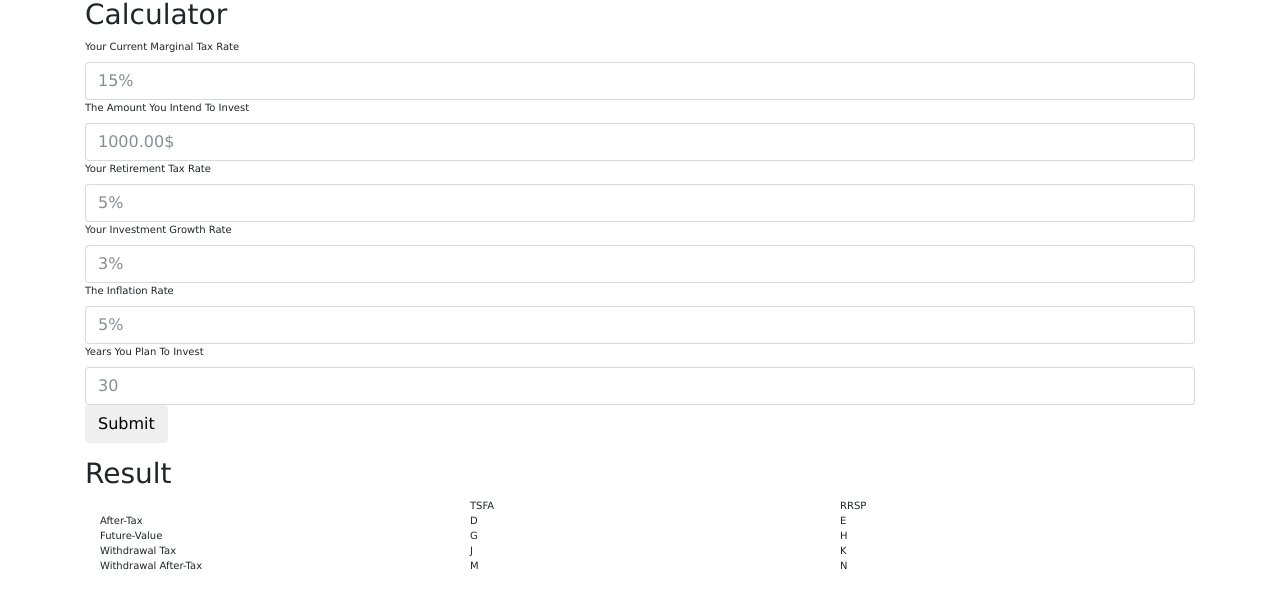
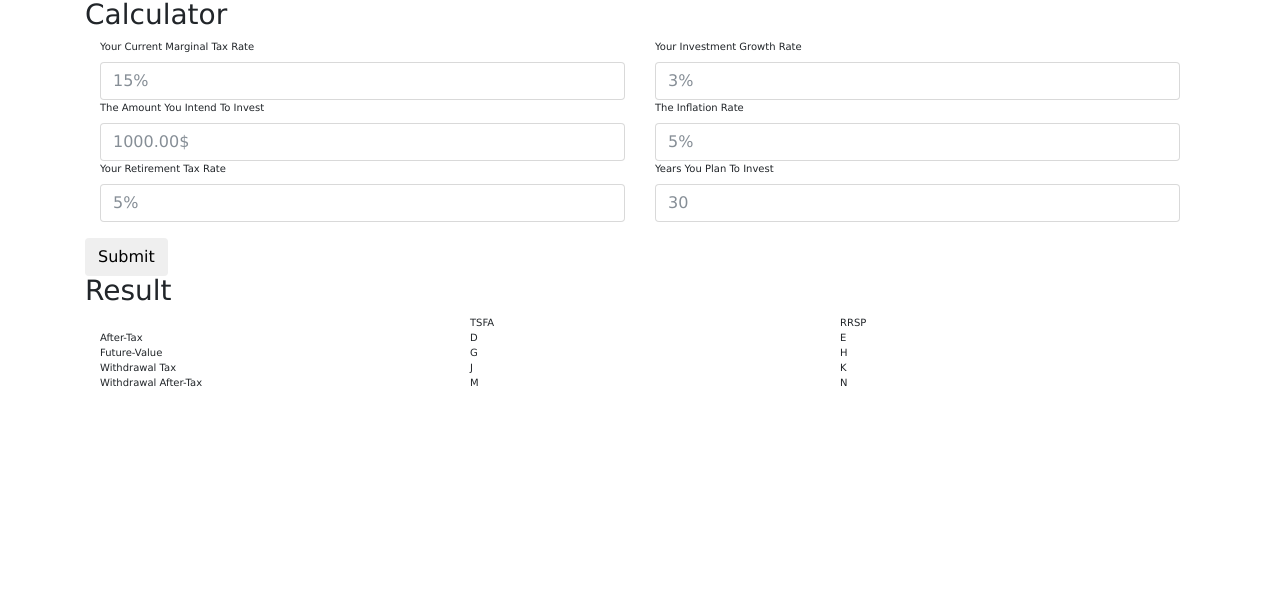
Before and after one commit to ecramer89/finaCalc, a website: page client/index.html in a window 1280 px wide. Drawn offline with nearby package versions, Linux system fonts and the light colour scheme.

Commit message:
completed the rearrangement of the grid components

```diff
--- a/client/index.html
+++ b/client/index.html
@@ -20,7 +20,8 @@
         <div class="col" id="formPanel">
         <h3>Calculator</h3>
             <form onsubmit="calculate()">
-                <div class="form-group" id="calculatorForm">
+                <div class="container">
+                    <div class="row" id="calculatorForm"></div>
                 </div>
             </form>
         </div>
@@ -86,16 +87,48 @@
 
     //form
 
+    /*
+    need as many form groups as num fields / fields per col
+
+     <div class="col form-group">
+     </div>
+
+     */
+
+
     function createFormInputFields(){
-      var formGroup = document.getElementById("calculatorForm")
-      Object.keys(formFields).map(function(field){
-            const fieldData = formFields[field]
-            const label = fieldData.label
-            const placeholder= fieldData.placeholder
-            formGroup.insertAdjacentHTML("beforeEnd", '<label class="formField" for="'+field+'">'+label+'</label>');
-            formGroup.insertAdjacentHTML("beforeEnd", '<input type="text" placeholder="'+placeholder+'" class="form-control formField input-sm" id="'+field+'">');
-      })
-      formGroup.insertAdjacentHTML("beforeEnd",'<button type="submit" class="btn btn-default">Submit</button>')
+      const fieldsPerCol = 3;
+      var formContainer = document.getElementById("calculatorForm")
+      const fieldNames = Object.keys(formFields)
+      const numFields = fieldNames.length
+      var formGroup = createFormGroup()
+      formContainer.appendChild(formGroup)
+      var currFormGroup = 0
+
+      for(var i = 0; i< numFields;i++){
+         const forFormGroup = Math.floor(i/fieldsPerCol)
+            if(forFormGroup != currFormGroup){
+              formGroup = createFormGroup()
+              formContainer.appendChild(formGroup)
+              currFormGroup = forFormGroup
+            }
+        addFormFieldLabelAndInputToFormGroup(formGroup, fieldNames[i])
+      }
+      formContainer.insertAdjacentHTML("afterEnd",'<div class="row"><button type="submit" class="btn btn-default">Submit</button></div>')
+    }
+
+    function createFormGroup(){
+      var formGroup = document.createElement("div")
+      formGroup.className+="col form-group"
+      return formGroup
+    }
+
+    function addFormFieldLabelAndInputToFormGroup(formGroup, field){
+      const fieldData = formFields[field]
+      const label = fieldData.label
+      const placeholder= fieldData.placeholder
+      formGroup.insertAdjacentHTML("beforeEnd", '<label class="formField" for="'+field+'">'+label+'</label>');
+      formGroup.insertAdjacentHTML("beforeEnd", '<input type="text" placeholder="'+placeholder+'" class="form-control formField input-sm" id="'+field+'">');
     }
 
 
```
